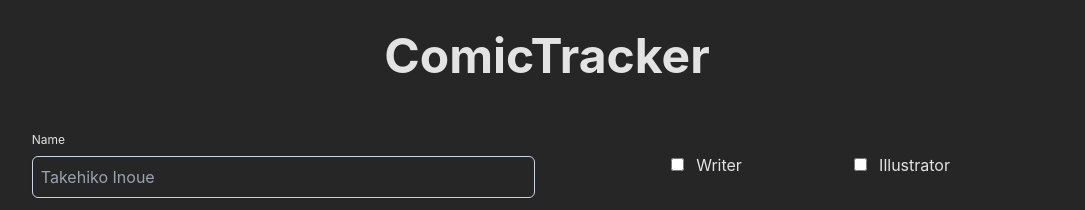
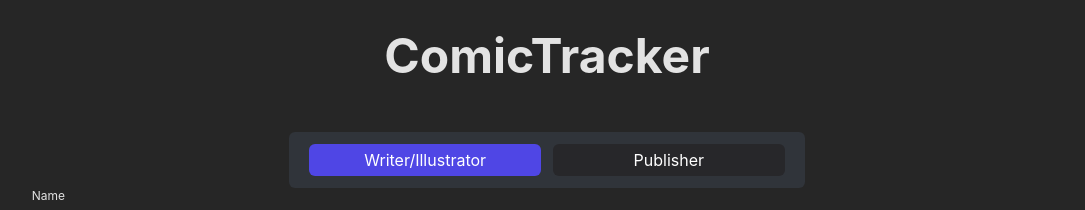
Before and after one commit to didiraja/ComicTracker, a React (Vite) app in the folder front/: page / in a window 1280 px wide. Shown: the top 210 px of the page, without its empty margins (93-1178 px from the left). Built offline with nearby package versions, Linux system fonts and the light colour scheme; no server answers.

Commit message:
refactor: 💡 navbar and publisher input on FormEntry

```diff
--- a/front/src/App.tsx
+++ b/front/src/App.tsx
@@ -1,92 +1,81 @@
 import { useEffect, useState } from 'react'
-import { fetchData, addComic, IComicData, removeComic } from './services'
+import { fetchData, addComic, type IComicData, removeComic } from './services'
 // import FormComic from './components/FormComic'
 import FormEntry from './components/FormEntry'
 import DataTable from './components/DataTable'
 import './App.scss'
 
-export type IComic = {
-  id: number;
-  publisher: string;
-  title: string;
-  issue: number;
-  year: number;
-  writer: string;
-  illustrator: string;
+export interface IComic {
+  id: number
+  publisher: string
+  title: string
+  issue: number
+  year: number
+  writer: string
+  illustrator: string
 }
 
-export type ICategory = {
-  id: number;
-  name: string;
+export interface ICategory {
+  id: number
+  name: string
 }
 
-export type DashboardData = {
-  comics: IComic[];
-  publishers: ICategory[];
-  writers: ICategory[];
-  illustrators: ICategory[];
+export interface DashboardData {
+  comics: IComic[]
+  publishers: ICategory[]
+  writers: ICategory[]
+  illustrators: ICategory[]
 }
 
-function App() {
-
+function App(): JSX.Element {
   const INITIAL_DASH = {
     comics: [],
     publishers: [],
     writers: [],
-    illustrators: [],
+    illustrators: []
   }
 
-  const [isLoading, setLoading] = useState(false);
-  const [errorLoading, setErrLoading] = useState(false);
+  const [isLoading, setLoading] = useState(false)
+  const [errorLoading, setErrLoading] = useState(false)
 
-  const [dashData, setDashData] = useState<DashboardData>(INITIAL_DASH);
+  const [dashData, setDashData] = useState<DashboardData>(INITIAL_DASH)
 
-  const fetchDash = async () => {
-
-    setLoading(true);
+  const fetchDash = async (): Promise<void> => {
+    setLoading(true)
 
     try {
+      const data = await fetchData(`${import.meta.env.DEV ? 'http://localhost:5200' : 'https://comictracker.onrender.com'}/dashboard`)
 
-      const data = await fetchData(`${import.meta.env.DEV ? 'http://localhost:5200' : 'https://comictracker.onrender.com'}/dashboard`);
-
-      setDashData(data);
-      setLoading(false);
+      setDashData(data)
+      setLoading(false)
     } catch (error) {
-
-      setErrLoading(true);
-      setLoading(false);
-      console.error("Error:", error);
-
-      return {}
+      setErrLoading(true)
+      setLoading(false)
+      console.error('Error:', error)
     }
   }
 
-  const newComicFlow = async (comic: IComicData) => {
+  const newComicFlow = async (comic: IComicData): Promise<void> => {
     try {
       await addComic(`${import.meta.env.DEV ? 'http://localhost:5200' : 'https://comictracker.onrender.com'}/comics`, comic)
-    }
-    catch (e) {
-      console.log(e);
-    }
-    finally {
-      fetchDash()
+    } catch (e) {
+      console.log(e)
+    } finally {
+      await fetchDash()
     }
   }
 
-  const newEntryFlow = async (entry: any) => {
-
-    console.log(entry);
+  const newEntryFlow = async (entry: any): Promise<void> => {
+    console.log(entry)
   }
 
-  const removeComicFlow = async (id: number) => {
+  const removeComicFlow = async (id: number): Promise<void> => {
     try {
       await removeComic(id)
-    }
-    catch (e) {
-      console.log(e);
-    }
-    finally {
-      fetchDash()
+    } catch (e) {
+      console.log(e)
+    } finally {
+      await fetchDash()
     }
   }
 
--- a/front/src/components/FormEntry.scss
+++ b/front/src/components/FormEntry.scss
@@ -1,3 +1,15 @@
+.nav-wrapper {
+  @apply bg-slate-600/30 rounded-md mx-auto w-2/4 py-3 px-5 grid grid-cols-2 gap-3;
+
+  .nav-btn {
+    @apply bg-zinc-800 text-white rounded-md h-8 transition-all;
+
+    &.active {
+      @apply bg-indigo-600;
+    }
+  }
+}
+
 .form-wrapper {
   @apply max-w-[90%] mx-auto rounded-md py-5 px-8 mb-8;
 }
--- a/front/src/components/FormEntry.tsx
+++ b/front/src/components/FormEntry.tsx
@@ -1,47 +1,87 @@
-import { Formik, Form, Field, ErrorMessage } from 'formik';
-import './FormEntry.scss';
+import { Formik, Form, Field, ErrorMessage } from 'formik'
+import './FormEntry.scss'
+import { useState } from 'react'
 
-export type IEntry = {
-  name: string;
-  writer: boolean;
-  illustrator: boolean;
+export interface IEntry {
+  name: string
+  publisher: string
+  writer: boolean
+  illustrator: boolean
 }
 
-const FormEntry = ({ submit }: { submit: (entry: IEntry) => void }) => {
+const FormEntry = ({ submit }: { submit: (entry: IEntry) => void }): JSX.Element => {
+  const labels = ['Writer/Illustrator', 'Publisher']
+  const [navActive, setActive] = useState(labels[0])
+
+  const NavBar = ({ reset }: { reset: () => void }): JSX.Element => {
+    return (
+      <div className="nav-wrapper">
+        {
+          labels.map((nav) => (
+            <button className={`nav-btn ${(navActive === nav) ? 'active' : ''}`} onClick={() => {
+              setActive(nav)
+
+              reset()
+            }} key={nav}>
+              {nav}
+            </button>
+          ))
+        }
+      </div>
+    )
+  }
 
   return (
+    <>
       <div className="form-wrapper">
         <Formik
           initialValues={{
             name: '',
+            publisher: '',
             writer: false,
-          illustrator: false,
+            illustrator: false
           }}
           validate={values => {
+            const errors: any = {}
 
-          const errors: any = {};
-
-          if (!values['name']) {
-            errors.name = "Entry name is required";
+            if (navActive === labels[0]) {
+              // eslint-disable-next-line @typescript-eslint/strict-boolean-expressions
+              if (!values.name) {
+                errors.name = 'Entry name is required'
               }
 
-          if (!values['writer'] && !values['illustrator']) {
-            errors.writer = "Writer or Illustrator is required"
+              if (!values.writer && !values.illustrator) {
+                errors.writer = 'Writer or Illustrator is required'
+              }
             }
 
-          return errors;
+            if (navActive === labels[1]) {
+              // eslint-disable-next-line @typescript-eslint/strict-boolean-expressions
+              if (!values.publisher) {
+                errors.publisher = 'Publisher name is required'
+              }
+            }
+
+            return errors
           }}
           onSubmit={(values, { resetForm }) => {
-
-          submit(values);
-
-          resetForm();
+            submit(values)
+            resetForm()
           }}
         >
+          {({ resetForm }) => {
+            return (
+              <>
+                <NavBar reset={resetForm} />
+
                 <Form id="form">
                   <div className='form-grid'>
+
+                    {
+                      (navActive === labels[0])
+                        ? <>
                           <div>
-              <label className="label" htmlFor="title">Name</label>
+                            <label className="label" htmlFor="name">Name</label>
                             <Field className="form-default" type="text" name="name"
                               placeholder="Takehiko Inoue" />
                           </div>
@@ -57,10 +97,27 @@ const FormEntry = ({ submit }: { submit: (entry: IEntry) => void }) => {
                               <label className="label-check" htmlFor="illustrator">Illustrator</label>
                             </div>
                           </div>
+                        </>
+                        : null
+
+                    }
+
+                    {
+                      (navActive === labels[1])
+                        ? <>
+                          <div>
+                            <label className="label" htmlFor="publisher">Publisher</label>
+                            <Field className="form-default" type="text" name="publisher"
+                              placeholder="Dark Horse" />
+                          </div>
+                        </>
+                        : null
+                    }
                   </div>
 
                   <ErrorMessage name="name" component="div" className="form-error" />
                   <ErrorMessage name="writer" component="div" className="form-error" />
+                  <ErrorMessage name="publisher" component="div" className="form-error" />
 
                   <button
                     type="submit"
@@ -68,9 +125,14 @@ const FormEntry = ({ submit }: { submit: (entry: IEntry) => void }) => {
                     Add New Entry
                   </button>
                 </Form>
+              </>
+            )
+          }}
+
         </Formik>
       </div>
-  );
+    </>
+  )
 }
 
-export default FormEntry;
+export default FormEntry
```
Lines whose indentation alone changed are shown as unchanged.
